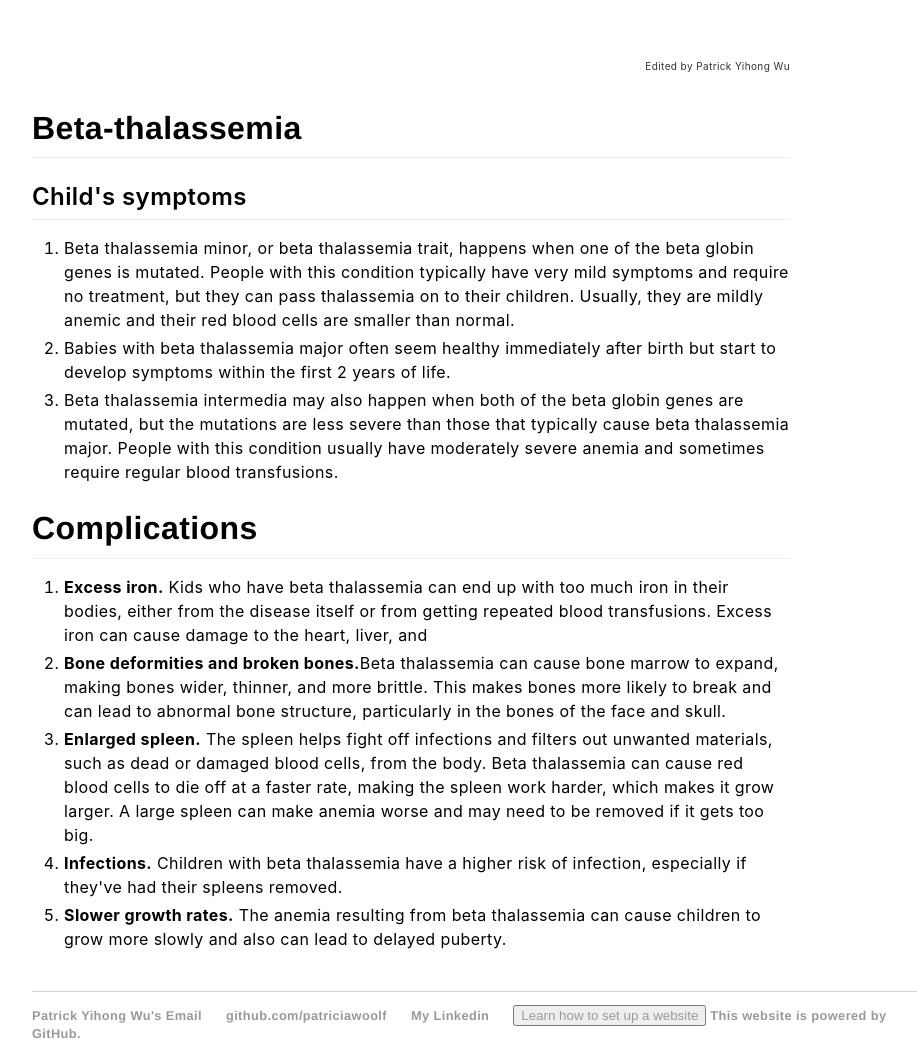
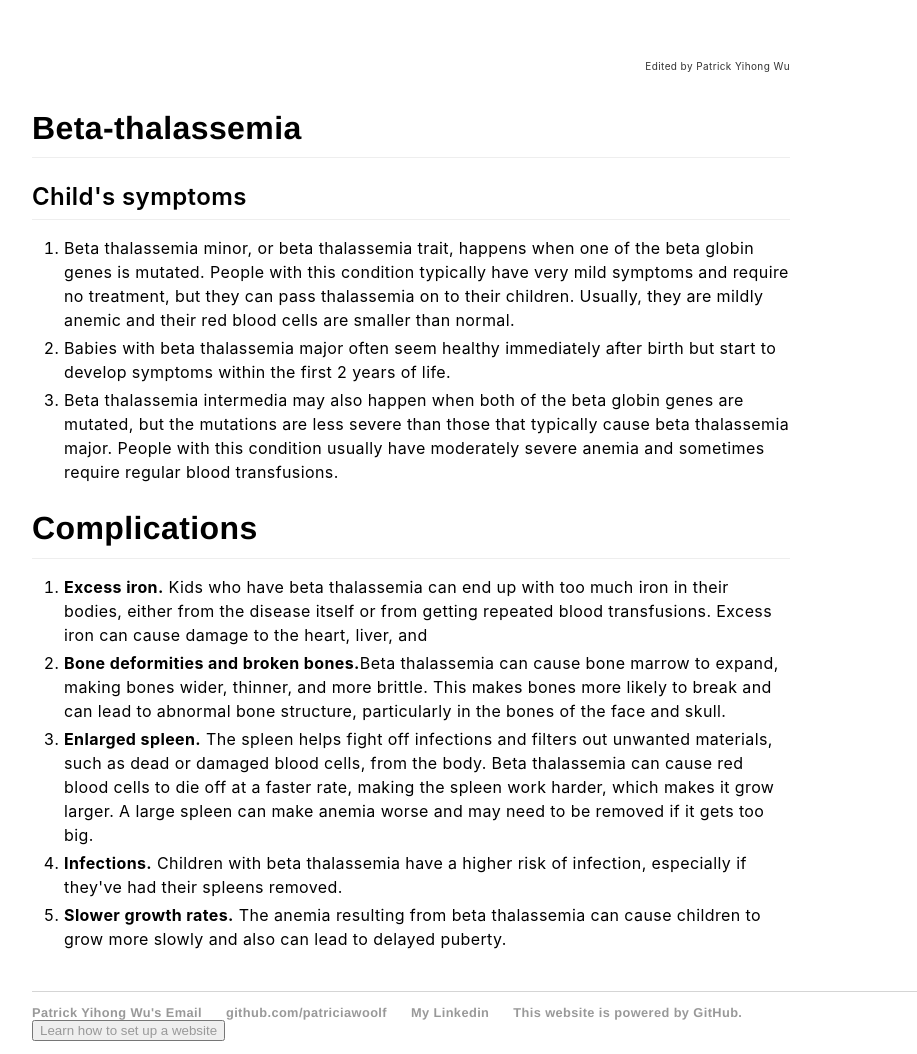
Before and after one commit to patriciawoolf/patriciawoolf-github.io, a Jekyll site: the page built from index.html, in a window 1280 px wide. Shown: the whole page, without its empty margins (160-1077 px from the left). Built offline with Jekyll 4.4.1, drawn with Linux system fonts in a browser that asks for light colours; some web fonts are replaced; part of the change alters nothing that is shown.

```diff
--- a/_layouts/default.html
+++ b/_layouts/default.html
@@ -16,8 +16,9 @@
 	        		<li><a href="mailto:patrick93205@yahoo.com.tw">Patrick Yihong Wu's Email</a></li>
 	        		<li><a href="https://github.com/patriciawoolf">github.com/patriciawoolf</a></li>
 				<li><a href="https://www.linkedin.com/in/yihong-patrick-wu-8818a9151/">My Linkedin</li>
+				<li><a href="https://github.com/">This website is powered by GitHub.</li>
 				<button><a href="http://jmcglone.com/guides/github-pages/">Learn how to set up a website</button>
-				<li><a href="https://github.com/">This website is powered by GitHub.</li>
+
 			</ul>
 
 		</body>
```
